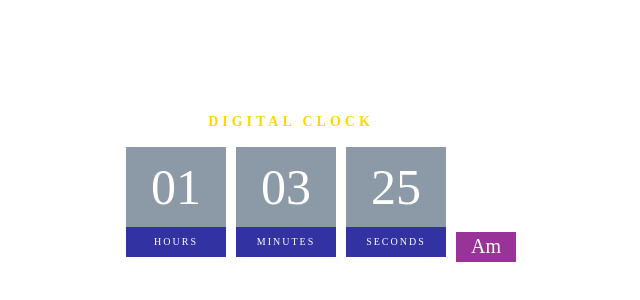
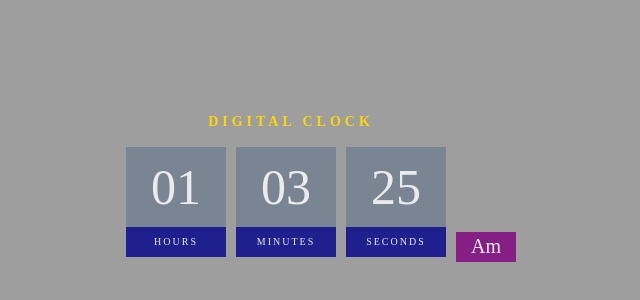
Before and after one commit to GITAKAYA254/clock-app, a plain HTML site: page index.html in a window 1280 px wide. Shown: the part 218-518 px from the top of the page, without its empty margins (349-989 px from the left). Drawn offline with Linux system fonts and the light colour scheme; the site is published under a folder, as on GitHub Pages, so addresses that start at the root find nothing.

Commit message:
updated background pic

```diff
--- a/style.css
+++ b/style.css
@@ -8,7 +8,7 @@ body {
     height: 100vh;
     /* to bring everything to the center vertically we use justify content */
     justify-content: center;
-    background: url("/pexels-ian-turnell-709552.jpg");
+    background: url("./pexels-ian-turnell-709552.jpg");
     background-size:cover;
 
 
```
